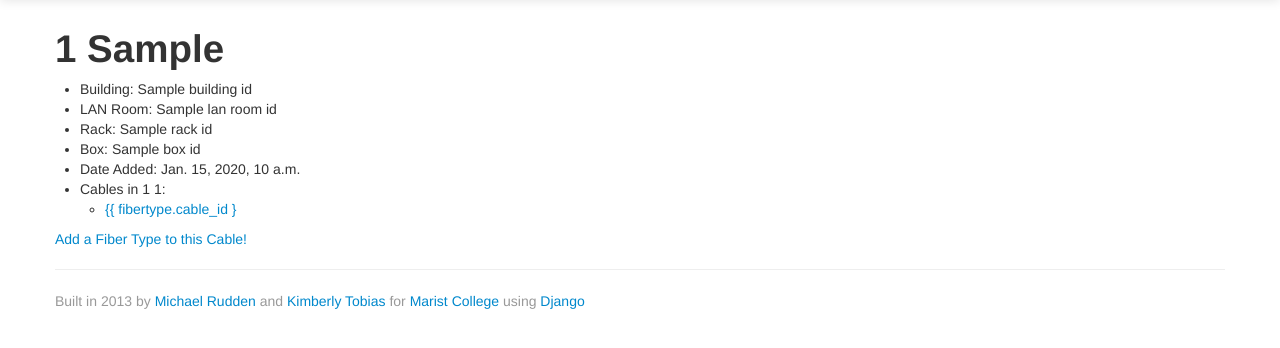
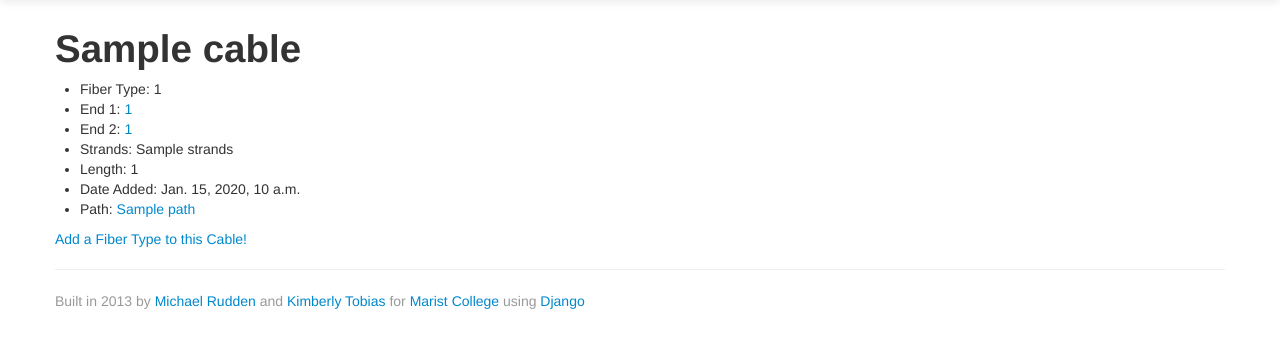
Before and after one commit to mrudden/fiber, a Django app: template templates/fiberdb/cables_detail.html in a window 1280 px wide. Shown: the part 41-389 px from the top of the page. Run offline with Django 3.2, Linux system fonts and the light colour scheme; the template is opened without the code that fills it: most values are stand-ins (such as "Sample title", 1, 10 or a date in 2020); some libraries are stand-ins or nearby versions.

Commit message:
cable detail page update

```diff
--- a/templates/fiberdb/cables_detail.html
+++ b/templates/fiberdb/cables_detail.html
@@ -1,22 +1,18 @@
 {% extends "fiberdb/base.html" %}
 
-{% block title %}{{ cable.box_id }} {{ cable.box_position }}{% endblock %}
+{% block title %}{{ cable }}{% endblock %}
 
-{% block heading %}{{ cable.box_id }} {{ cable.box_position }}{% endblock %}
+{% block heading %}{{ cable }}{% endblock %}
 
 {% block content %}
 <ul>
-    <li>Building: {{ cable.box_id.rack_id.lan_room_id.building_id.short_name }}</li>
-    <li>LAN Room: {{ cable.box_id.rack_id.lan_room_id.lan_room_name }}</li>
-    <li>Rack: {{ cable.box_id.rack_id.rack_name }}</li>
-    <li>Box: {{ cable.box_id.box_name }}</li>
+    <li>Fiber Type: {{ cable.fiber_type_id }}
+    <li>End 1: <a href="/boxes/{{ cable.end1_box_id.id }}">{{ cable.end1_box_id }}</a></li>
+    <li>End 2: <a href="/boxes/{{ cable.end2_box_id.id }}">{{ cable.end2_box_id }}</a></li>
+    <li>Strands: {{ cable.strands }}</li>
+    <li>Length: {{ cable.length }}</li>
     <li>Date Added: {{ cable.date_added }}</li>
-    <li>Cables in {{ cable.end1_box_id }} {{ cable.end2_box_id }}:</li>
-    <ul>
-        {% for fibertype in cable.fibertype_set.all %}
-        <li><a href="/fibertypes/{{ fibertype.id }}/">{{ fibertype.cable_id }</a></li>
-        {% endfor %}
-    </ul>
+    <li>Path: {% for path in cable.path_set.all %}<a href="/paths/{{ path.id }}/">{{ path }}</a>{% endfor %}</li>
 </ul>
 <a href="/racks/add">Add a Fiber Type to this Cable!</a>
 {% endblock %}
```
